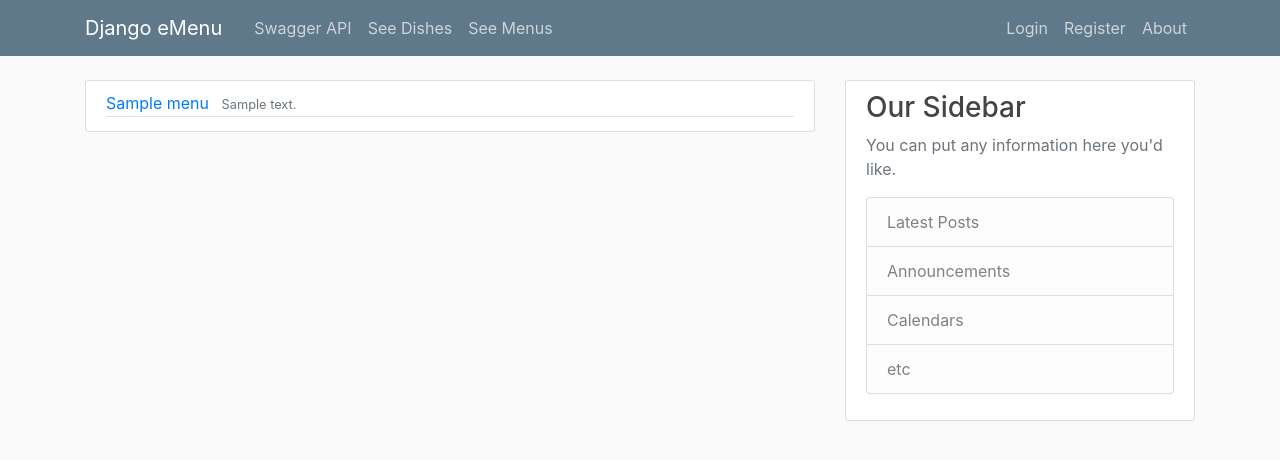
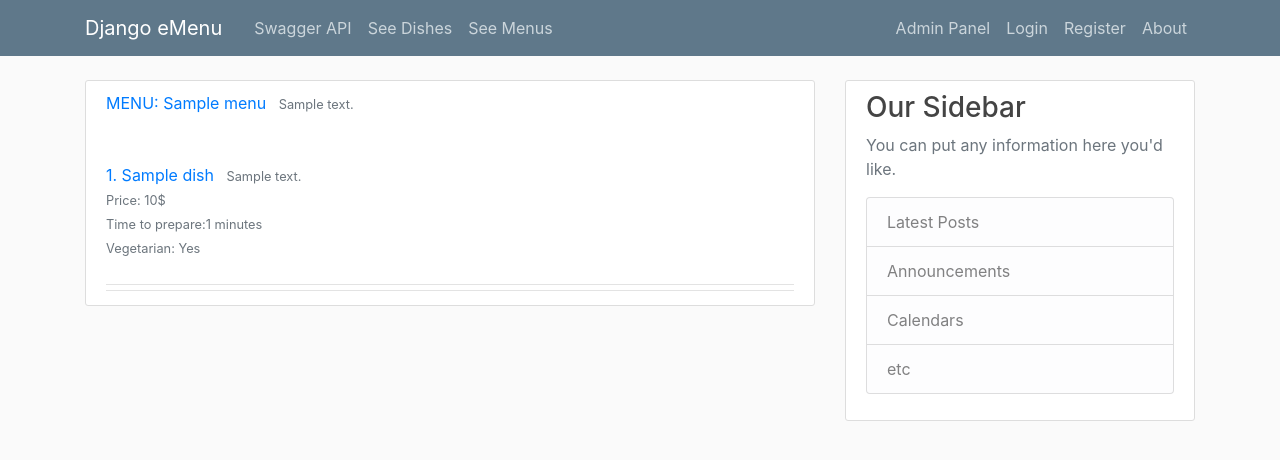
Before and after one commit to kamhaj/eMenu-app, a Django app: page /dish/list_menus/ in a window 1280 px wide. Shown: the top 460 px of the page. Run offline with Django 3.2, Linux system fonts and the light colour scheme; tables that the repository leaves empty hold one stand-in row (values such as "Sample post"); parts of the project's set-up code (start-up, migrations or seed data) failed here and were passed over; some libraries are stand-ins or nearby versions.

Commit message:
prettify rendering

```diff
--- a/eMenu/models.py
+++ b/eMenu/models.py
@@ -42,7 +42,7 @@ class Menu(models.Model):
     name = models.CharField(max_length=60, unique=True)     # could be a primary key
     description = models.CharField(max_length=200)
     creation_date = models.DateTimeField(default=timezone.now, editable=False)
-    edition_date = models.DateTimeField(blank=True, null=True)
+    edition_date = models.DateTimeField(default=timezone.now, editable=True)
     dishes = models.ManyToManyField(Dish)           # TODO if Dish gets deleted it can lead to empty Menu. We should do sth about it?
 
     ## change edition date (e.g. on update)
--- a/templates/base.html
+++ b/templates/base.html
@@ -36,10 +36,12 @@
                 <!-- Navbar Right Side, use Django current 'user' variable to see if its logged in -->
                 <div class="navbar-nav">
                     {% if user.is_authenticated %}
+					<a class="nav-item nav-link" href="{% url 'admin:index' %}">Admin Panel</a>
                     <a class="nav-item nav-link" href="#">Profile</a>
                     <a class="nav-item nav-link" href="#">Logout</a>
 					<a class="nav-item nav-link" href="{% url 'eMenu:about' %}">About</a>
                     {% else %}
+					<a class="nav-item nav-link" href="{% url 'admin:index' %}">Admin Panel</a>
                     <a class="nav-item nav-link" href="#">Login</a>
                     <a class="nav-item nav-link" href="#">Register</a>
 					<a class="nav-item nav-link" href="{% url 'eMenu:about' %}">About</a>
--- a/templates/eMenu/list_menus.html
+++ b/templates/eMenu/list_menus.html
@@ -4,10 +4,22 @@
         <article class="media content-section">
             <div class="media-body">
                 <div class="article-metadata">
-                    <a class="mr-2" href="#">{{ menu.name }}</a>
+                    <a class="mr-2" href="#">MENU: {{ menu.name }}</a>
 					<small class="text-muted">{{ menu.description }}</small>
+					<br/> <br/> <br/>
+					{% for dish in menu.dishes.all %}
+					<div class="article-metadata">
+						 <a class="mr-2" href="#">{{ forloop.counter }}. {{ dish.name }}</a>
+						<small class="text-muted">{{ dish.description }}</small> <br/>
+						<small class="text-muted">Price: {{ dish.price_in_dollars }}$</small>  <br/>
+						<small class="text-muted">Time to prepare:{{ dish.minutes_to_prepare }} minutes</small>  <br/>
+						<small class="text-muted">Vegetarian: {% if dish.is_vegetarian == True %} Yes {% else %} No {% endif %}</small>
+						<br/> <br/>
+					</div>
+					{% endfor %}
                 </div>
             </div>
         </article>
+		<br/> <br/><br/> <br/>
     {% endfor %}
 {% endblock content %}
```
Also changed, not shown: eMenu/migrations/0005_alter_menu_edition_date.py (added).
